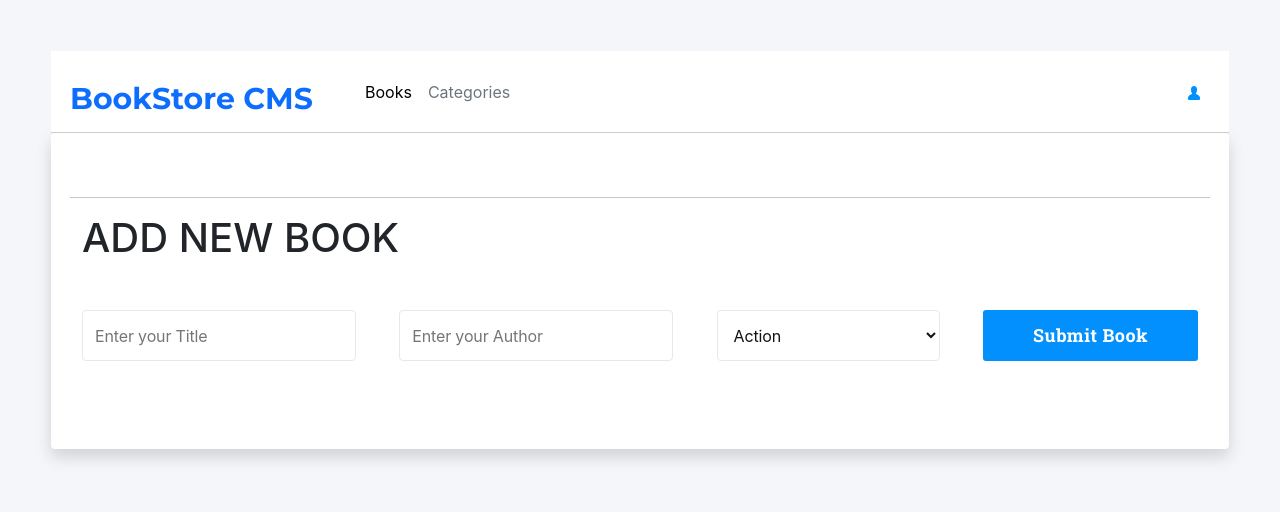
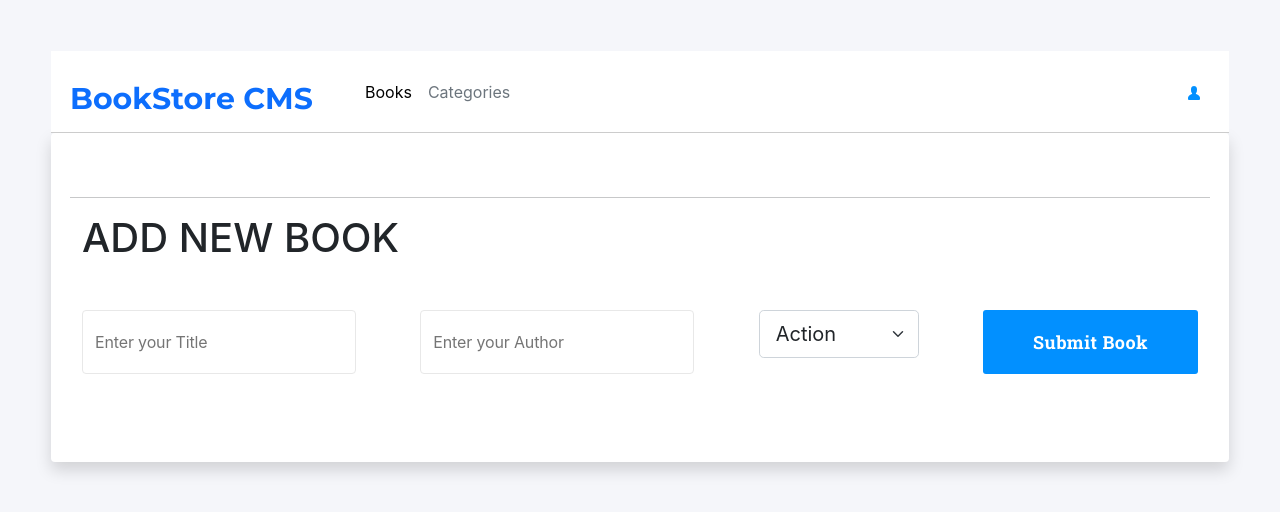
Before and after one commit to ridwanediallo/Bookstore-CMS, a React (Create React App) app: page / in a window 1280 px wide. Shown: the top 512 px of the page. Built offline with nearby package versions, Linux system fonts and the light colour scheme; no server answers.

Commit message:
Update form layout

```diff
--- a/src/components/AddBook.js
+++ b/src/components/AddBook.js
@@ -31,7 +31,7 @@ const AddBook = () => {
   return (
     <section className="container form-section">
       <h1 className="form-title">ADD NEW BOOK</h1>
-      <form onSubmit={addBookHandler} className="">
+      <form onSubmit={addBookHandler} className="d-flex flex-wrap">
         <input
           className="input"
           type="text"
@@ -46,12 +46,30 @@ const AddBook = () => {
           value={author}
           onChange={onAuthorChange}
         />
-        <select onChange={onCategoryChange} value={category} className="input input-select">
+        <select
+          onChange={onCategoryChange}
+          value={category}
+          aria-label=".form-select-lg example"
+          className="form-select form-select-lg w-auto mb-3"
+        >
           <option value="action">Action</option>
           <option value="it">IT</option>
           <option value="fiction">Fiction</option>
           <option value="leadership">Leadership</option>
         </select>
+        {/* <select
+          className="form-select form-select-lg w-auto mb-3"
+          aria-label=".form-select-lg example"
+          value={category}
+          onChange={onCategoryChange}
+        >
+          <option selected value="action">
+            Action
+          </option>
+          <option value="it">It</option>
+          <option value="fiction">Fiction</option>
+          <option value="leadership">Leadership</option>
+        </select> */}
         <button type="submit" onClick={onSaveBookClick} className="submit-btn">
           Submit Book
         </button>
```
